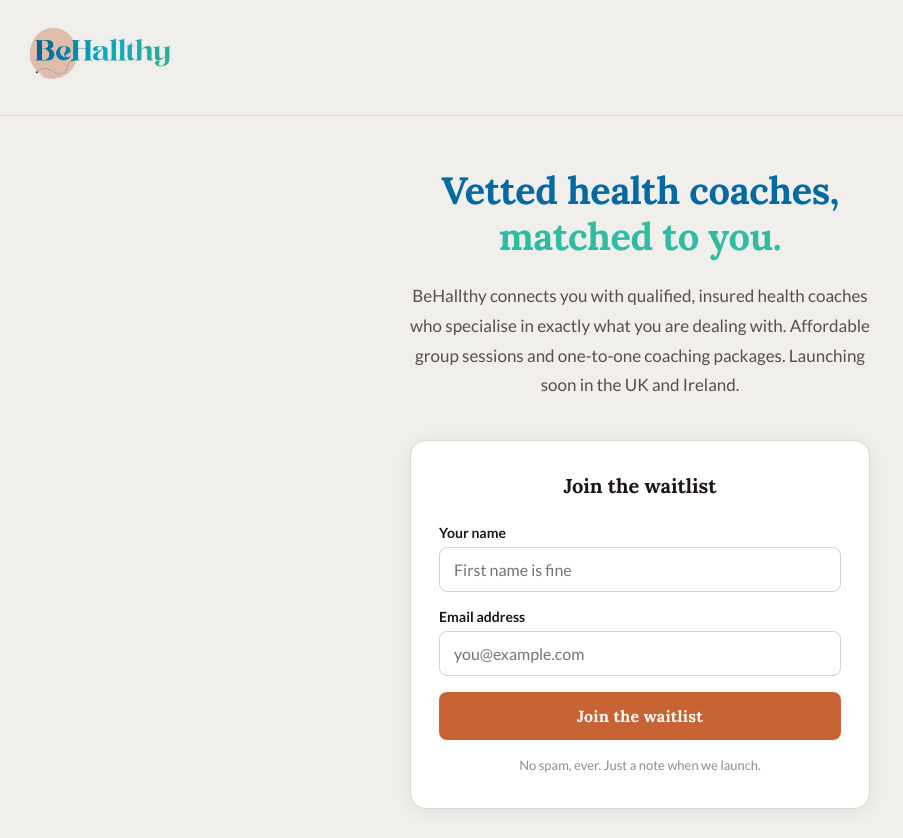
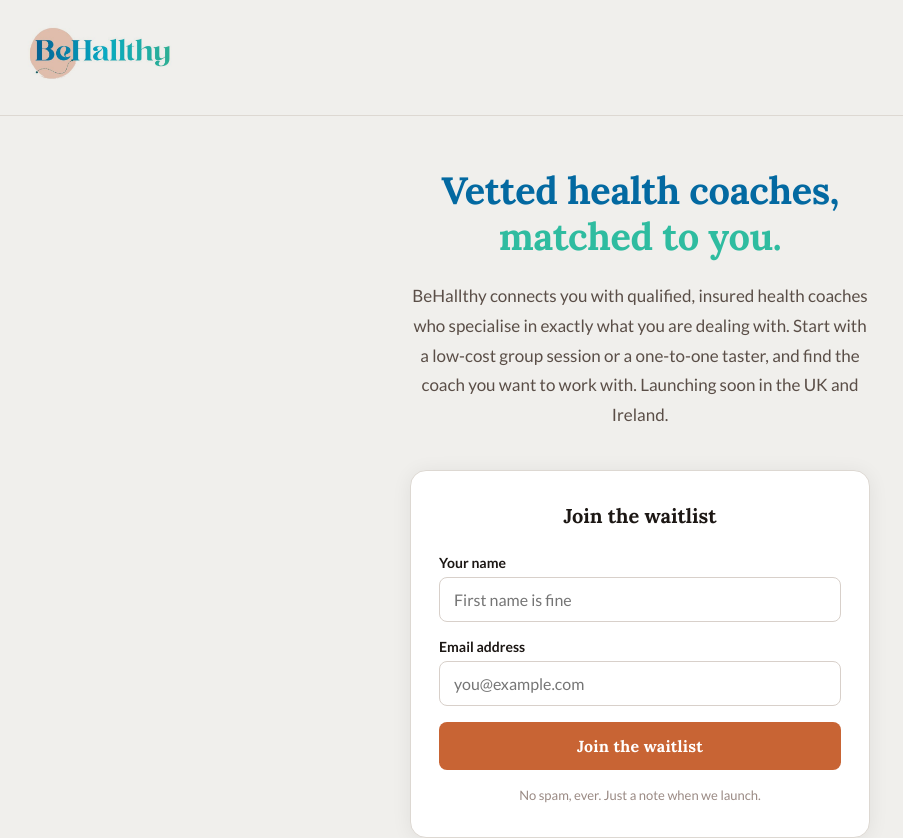
Before and after one commit to grafbea00-del/behallthy-waitlist, a React (Create React App) app: page / in a window 1280 px wide. Shown: the top 838 px of the page, without its empty margins (0-903 px from the left). Built offline with nearby package versions, Linux system fonts and the light colour scheme.

Commit message:
Update App.jsx

```diff
--- a/src/App.jsx
+++ b/src/App.jsx
@@ -141,8 +141,9 @@ export default function App() {
           margin: '0 auto 40px',
         }}>
           BeHallthy connects you with qualified, insured health coaches who specialise in
-          exactly what you are dealing with. Affordable group sessions and one-to-one
-          coaching packages. Launching soon in the UK and Ireland.
+          exactly what you are dealing with. Start with a low-cost group session or
+          a one-to-one taster, and find the coach you want to work with.
+          Launching soon in the UK and Ireland.
         </p>
 
         {/* Form card */}
```
